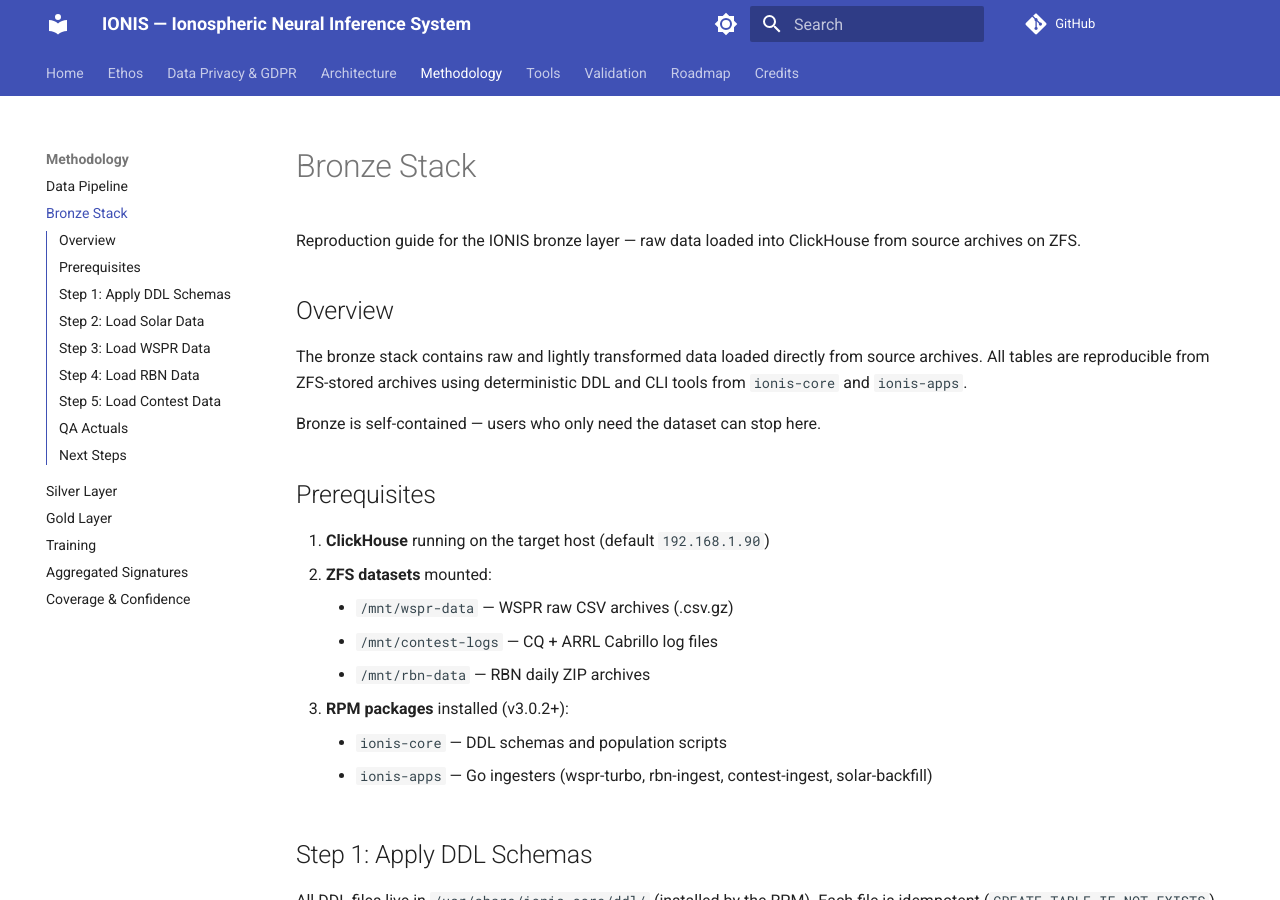
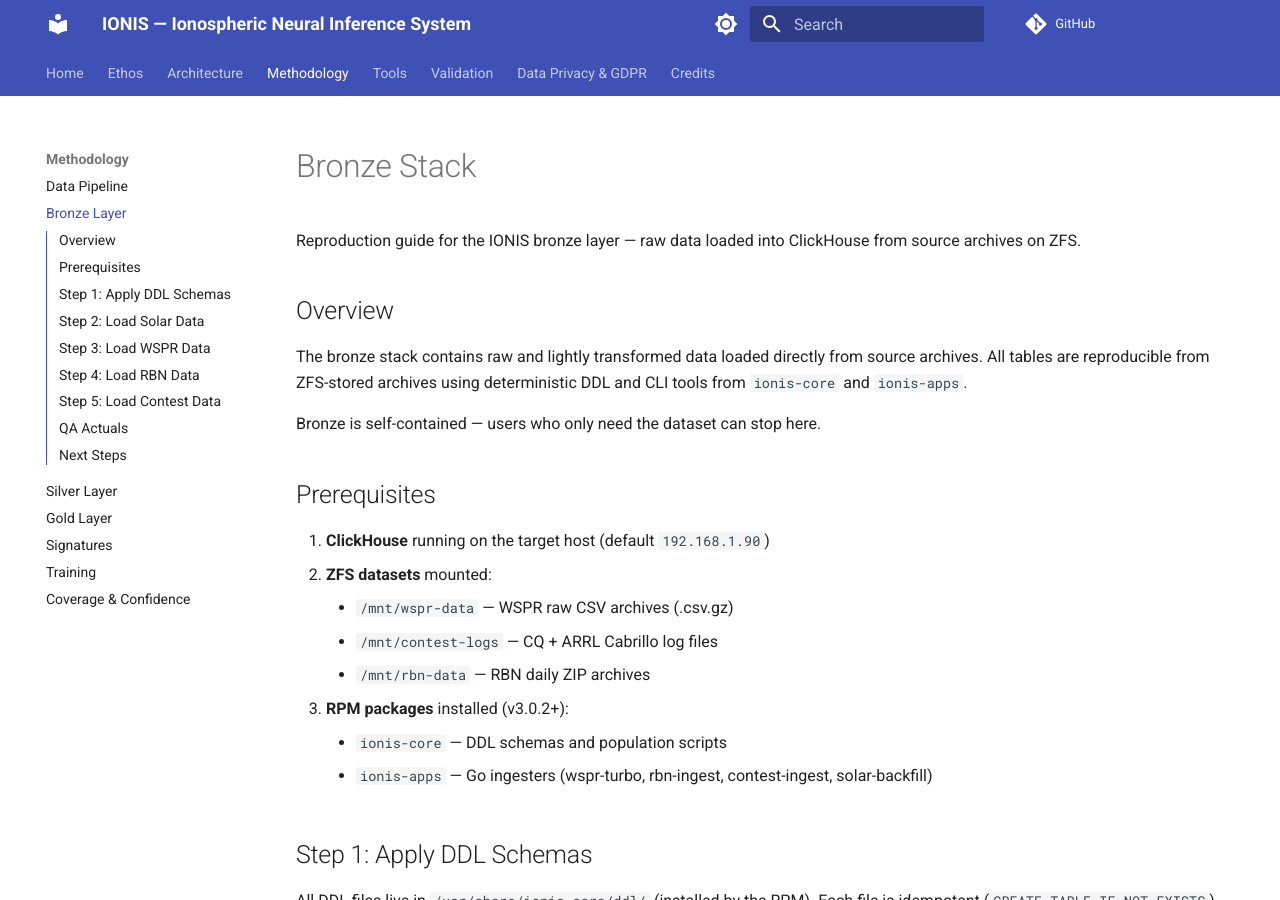
Before and after one commit to IONIS-AI/ionis-docs, an MkDocs documentation site: the page built from docs/methodology/bronze_stack.md, in a window 1280 px wide and 900 px high. Built offline with MkDocs 1.6.1 and Material for MkDocs 9.7.7, drawn with Linux system fonts in a browser that asks for light colours; comment, search, counter and statistics services are not loaded; part of the change alters nothing that is shown.

Commit message:
ci: add GitHub Actions deploy workflow, update mkdocs.yml for GitHub Pages
- Add site_url: https://ionis-ai.github.io/ionis-docs/
- Restructure nav: remove roadmap and V10 entries, rename labels
- Create .github/workflows/deploy.yml for MkDocs gh-deploy on push
- mkdocs build --strict passes with zero warnings

Co-Authored-By: Claude Opus 4.6 <noreply@anthropic.com>

```diff
--- a/mkdocs.yml
+++ b/mkdocs.yml
@@ -1,6 +1,7 @@
 site_name: IONIS — Ionospheric Neural Inference System
 site_description: HF Propagation Prediction powered by Neural Networks and Real-World Data
 site_author: Greg Beam, KI7MT
+site_url: https://ionis-ai.github.io/ionis-docs/
 repo_url: https://github.com/IONIS-AI/ionis-docs
 
 theme:
@@ -43,18 +44,16 @@ markdown_extensions:
 nav:
   - Home: index.md
   - Ethos: ethos.md
-  - "Data Privacy & GDPR": data-privacy.md
   - Architecture:
-    - "V11/V12 Gatekeeper": architecture/v11_design_intent.md
+    - IonisGate: architecture/ionisgate.md
     - Monotonic Sidecars: architecture/sidecars.md
-    - "V10 (Historical)": architecture/model_v10.md
   - Methodology:
     - Data Pipeline: methodology/data_pipeline.md
-    - "Bronze Stack": methodology/bronze_stack.md
-    - "Silver Layer": methodology/silver_layer.md
-    - "Gold Layer": methodology/gold_layer.md
+    - Bronze Layer: methodology/bronze_stack.md
+    - Silver Layer: methodology/silver_layer.md
+    - Gold Layer: methodology/gold_layer.md
+    - Signatures: methodology/step_f_signatures.md
     - Training: methodology/training.md
-    - "Aggregated Signatures": methodology/step_f_signatures.md
     - "Coverage & Confidence": methodology/coverage.md
   - Tools:
     - Overview: tools/index.md
@@ -67,12 +66,9 @@ nav:
     - "VOACAP (External)": tools/voacapl.md
   - Validation:
     - Overview: validation/index.md
-    - "Step I: IONIS vs VOACAP": validation/step_i_voacap_comparison.md
-    - "V20 Link Budget Battery": validation/v20_link_budget_battery.md
-    - "V12 Test Specification": validation/v12_test_specification.md
-    - "V10 Frequency Audit": validation/frequency_tests/IONIS-V10-FREQ-01.md
-    - "V10 Polar Challenge": validation/polar_tests/IONIS-V10-POL-01.md
-  - Roadmap:
-    - "D to Z: Digital Twin Roadmap": roadmap/d_to_z.md
-    - "Phase 11 (Legacy)": roadmap/phase_11.md
+    - Link Budget Battery: validation/v20_link_budget_battery.md
+    - "IONIS vs VOACAP": validation/step_i_voacap_comparison.md
+    - Prediction Quality: validation/step_k_quality_test.md
+    - Test Specification: validation/v12_test_specification.md
+  - "Data Privacy & GDPR": data-privacy.md
   - Credits: credits.md
```
Also changed, not shown: 1 other file.
